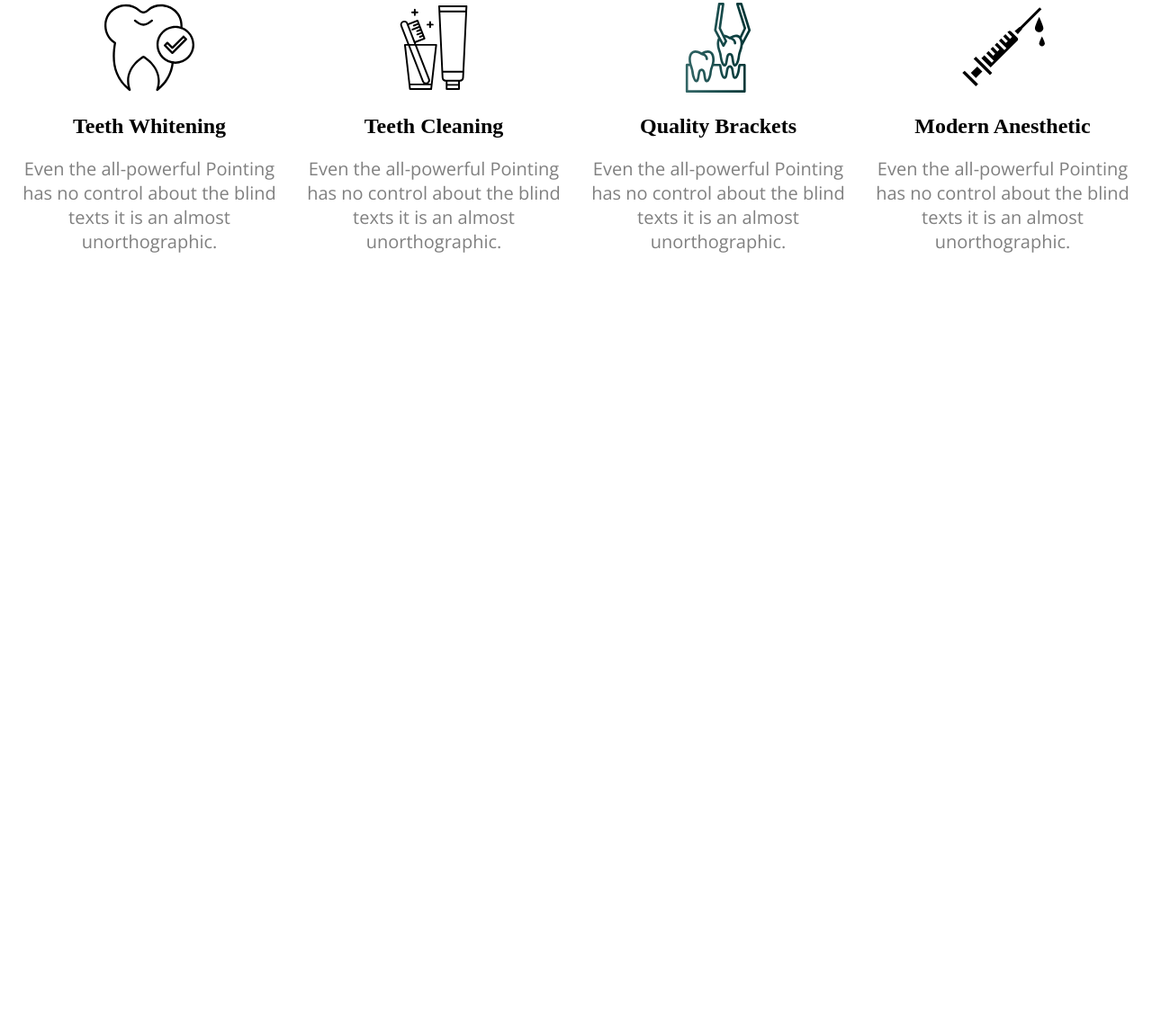
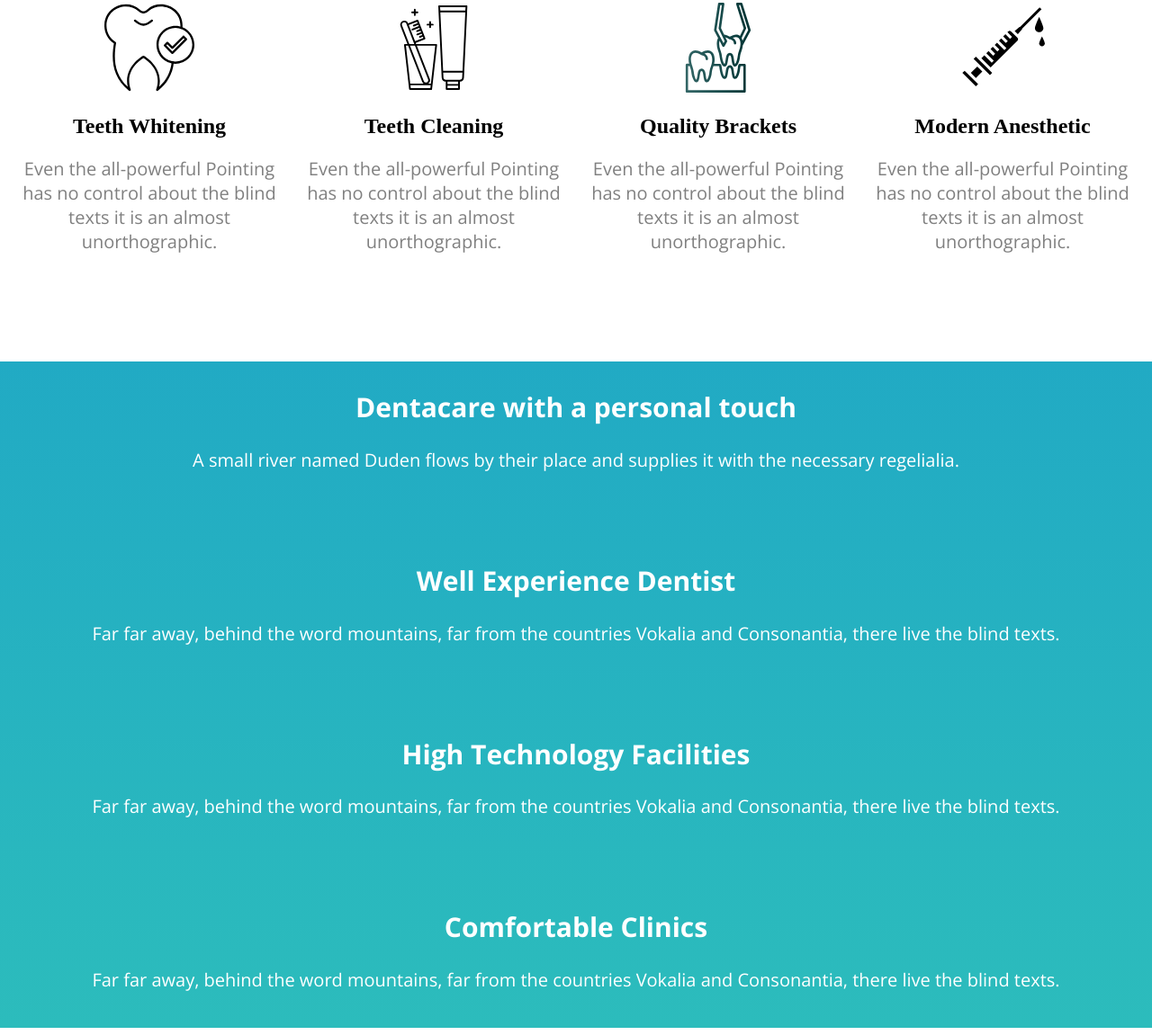
Before and after one commit to abdelrhman-mostafa95/dental-website, a plain HTML site: page index.html in a window 1280 px wide. Shown: the part 1342-2493 px from the top of the page at 90% size. Before the commit the page ends 1652 px from the top, so only its background shows below. Drawn offline with nearby package versions, Linux system fonts and the light colour scheme; a web font is replaced by a local one.

Commit message:
make it responsive

```diff
--- a/css/style.css
+++ b/css/style.css
@@ -3,7 +3,7 @@
     position: relative;
     top: 0;
     left: 0;
-    height: 700px;
+    height: 90%;
     width: 100%;
     background-image: linear-gradient(rgba(0, 0, 0, 0.2), rgba(0, 0, 0, 0.2)), url("https://thecrossradiology.com.au/images/bg_1.jpg");
     position: absolute;
@@ -30,7 +30,7 @@
     color: white;
     font-size: 20px;
     font-weight: 10;
-    margin-left: 100px;
+    margin-left: 10%;
     font-family: 'TikTok Sans', sans-serif;
 }
 
@@ -44,7 +44,7 @@
 /* finish sorting */
 .navlinks {
     display: flex;
-    margin-right: 200px;
+    margin-right: 10%;
     justify-content: space-between;
     align-items: center;
     list-style: none;
@@ -106,8 +106,6 @@
 }
 
 .section2 {
-    /* border: 1px solid #2f89fc;
-    margin: 0px 300px; */
     display: flex;
     justify-content: center;
     align-items: center;
@@ -176,3 +174,32 @@ h3 {
     margin-top: 200px;
     text-align: center;
 }
+.section4{
+    background:linear-gradient(#21aac4, #2cbcbc);
+    display: flex;
+    justify-content:center;
+    align-items: center;
+    margin-top: 100px;
+    margin-left: -10px;
+    margin-right: -10px;
+    text-align: center;
+    color: white;
+}
+.section4-content {
+    padding: 20px;
+    margin-top: 5px;
+}
+.section4-content h1 {
+    font-size: 30px;
+    font-weight: bold;
+    color:white;
+    margin-top: 100px;
+    font-family: 'Open Sans', sans-serif;
+}
+.section4-content p {
+    font-size: 20px;
+    color: white;
+    font-weight: lighter;
+    font-family: 'Open Sans', sans-serif;
+    margin-top: 20px;
+}
--- a/index.html
+++ b/index.html
@@ -74,6 +74,28 @@
             </div>
         </div>
     </section>
+    <section class="section4">
+        <div class="section4-content">
+            <div>
+            <h1 style="margin-top: 5px;">
+                Dentacare with a personal touch
+            </h1>
+            <p>A small river named Duden flows by their place and supplies it with the necessary regelialia.</p>
+        </div>
+        <div>
+            <h1>Well Experience Dentist</h1>
+            <p>Far far away, behind the word mountains, far from the countries Vokalia and Consonantia, there live the blind texts.</p>
+        </div>
+        <div>
+            <h1>High Technology Facilities</h1>
+            <p>Far far away, behind the word mountains, far from the countries Vokalia and Consonantia, there live the blind texts.</p>
+        </div>
+        <div>
+            <h1>Comfortable Clinics</h1>
+            <p>Far far away, behind the word mountains, far from the countries Vokalia and Consonantia, there live the blind texts.</p>
+        </div>
+        </div>
+    </section>
 </body>
 
 </html>
```
